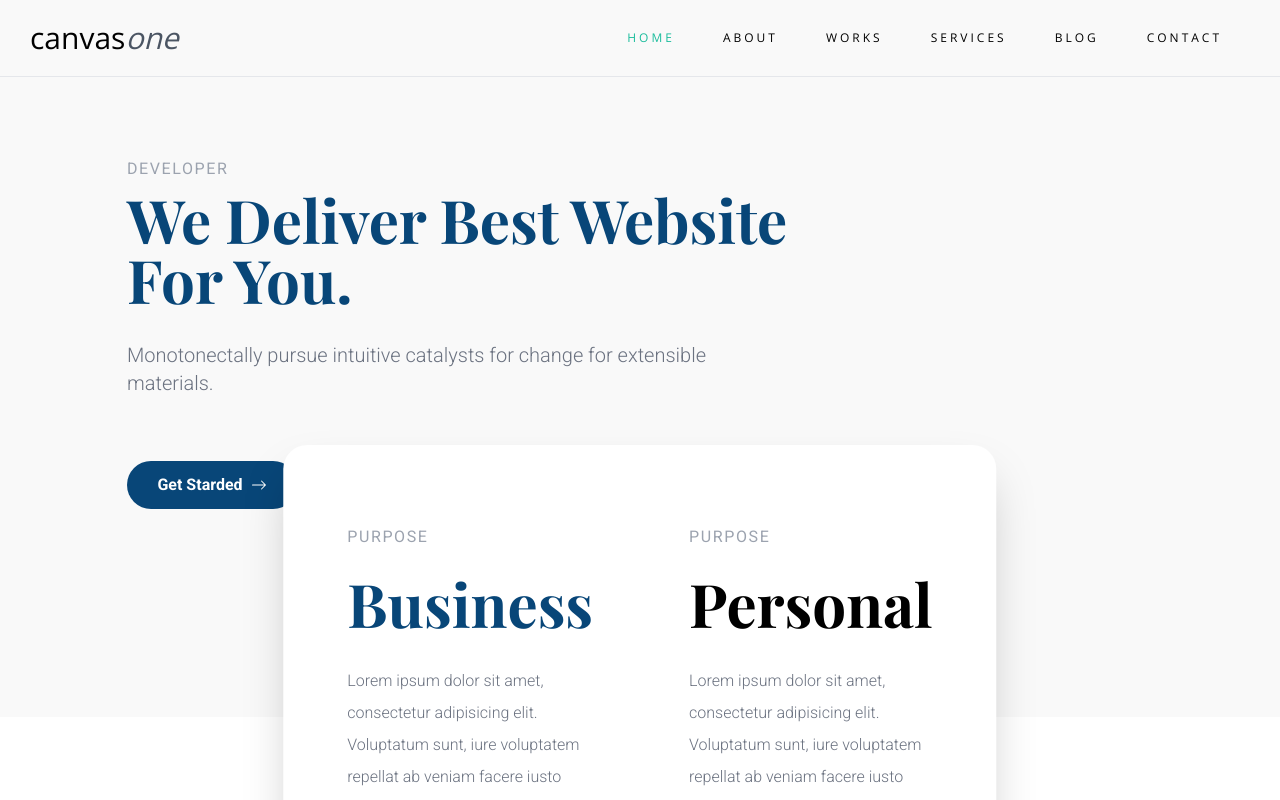
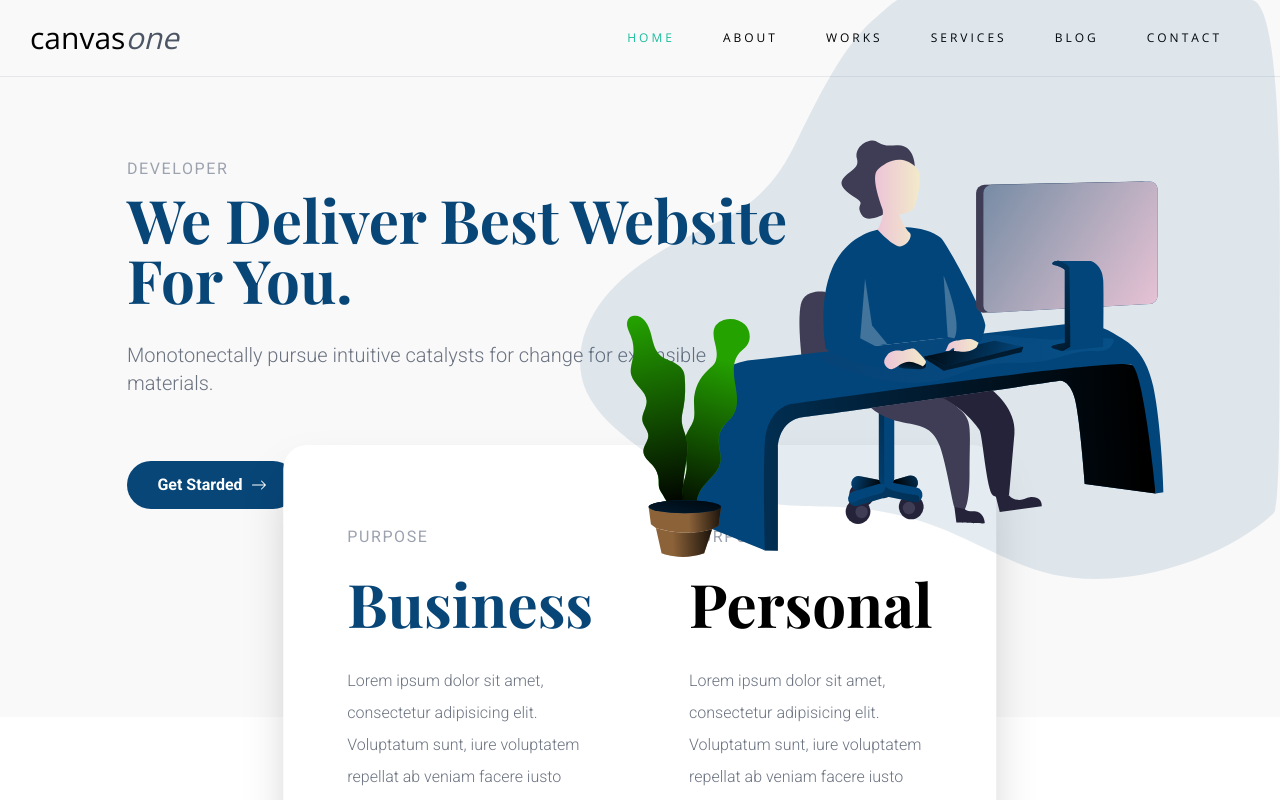
Before and after one commit to canerbir/canvas-theme, a Next.js app: page / in a window 1280 px wide. Shown: the top 800 px of the page. Built offline with nearby package versions, Linux system fonts and the light colour scheme.

Commit message:
Banner image

```diff
--- a/components/Banner.jsx
+++ b/components/Banner.jsx
@@ -4,13 +4,14 @@ import { Link } from "react-scroll";
 import { fadeIn } from "@/app/variants";
 import { motion } from "framer-motion";
 import { BsArrowRight } from "react-icons/bs";
+import Image from "next/image";
 
 const Banner = () => {
   return (
-    <section id="home" className="h-[80vh] bg-[#f9f9f9] ">
+    <section id="home" className="h-[80vh] bg-[#f9f9f9]">
       <div className="relative h-full">
         <div className="container">
-          <div className="py-20 lg:ml-28">
+          <div className="py-20 lg:ml-28 z-50">
             <motion.div
               variants={fadeIn("up", 0.3)}
               initial="hidden"
@@ -55,6 +56,14 @@ const Banner = () => {
                 </button>
               </Link>
             </motion.div>
+          </div>
+          <div className="lg:right-0 absolute opacity-40 lg:opacity-100 lg:-top-20 lg:z-50">
+            <Image
+              src="/assets/developer.svg"
+              alt="developer"
+              height={700}
+              width={700}
+            />
           </div>
         </div>
         <div className="lg:absolute lg:bottom-0 lg:left-1/2 lg:transform lg:-translate-x-1/2 lg:translate-y-[300px] px-16 py-20 bg-white rounded-3xl shadow-2xl">
--- a/components/Header.jsx
+++ b/components/Header.jsx
@@ -27,8 +27,8 @@ const Header = () => {
 
   return (
     <header
-      className={`top-0 sticky z-50 transition-all duration-300 ${
-        scrolling ? "bg-white" : "bg-[#f9f9f9]"
+      className={`top-0 sticky  transition-all duration-300 ${
+        scrolling ? "bg-white z-[9999]" : "bg-[#f9f9f9]"
       }`}
     >
       <div className="border-b">
@@ -43,7 +43,7 @@ const Header = () => {
               </a>
             </div>
             {/* links */}
-            <div className="mr-7 hidden lg:flex">
+            <div className="mr-7 hidden lg:flex z-50">
               <Nav />
             </div>
             {/* mobile nav */}
--- a/components/MobileNav.jsx
+++ b/components/MobileNav.jsx
@@ -38,7 +38,7 @@ const MobileNav = () => {
         <CiMenuBurger className="text-[32px] text-accent" />
       </SheetTrigger>
       <SheetContent className="flex flex-col">
-        <nav className="font-light uppercase text-xs tracking-[3px] flex flex-col">
+        <nav className="font-light uppercase text-xs tracking-[3px] flex flex-col z-50">
           {links.map((link) => (
             <Link
               key={link.id}
```
